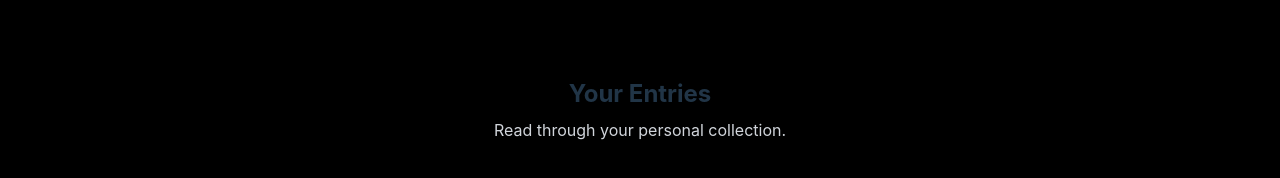
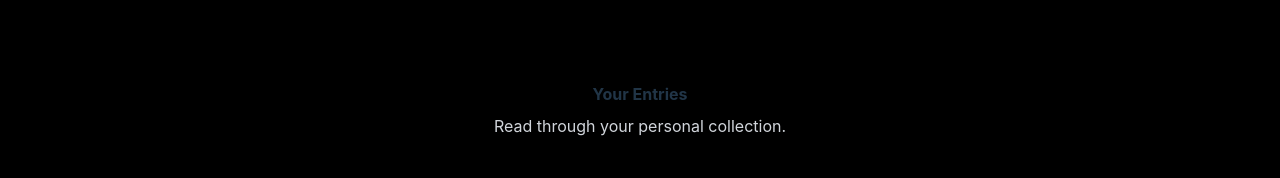
Before and after one commit to paulocerez/thoughts-enhanced, a Vue app: page /history in a window 1280 px wide. Shown: the part 294-472 px from the top of the page. Built offline with nearby package versions, Linux system fonts and the light colour scheme; no server answers.

Commit message:
fix: Header height

```diff
--- a/src/views/ThoughtHistory.vue
+++ b/src/views/ThoughtHistory.vue
@@ -1,8 +1,8 @@
 <template>
 	<div>
 		<div class="header m-24">
-			<h2 class="text-2xl font-bold p-2">Your Entries</h2>
-			<h3 class="text-l text-gray-300">Read through your personal collection.</h3>
+			<h3 class="font-bold p-2">Your Entries</h3>
+			<h4 class="text-gray-300">Read through your personal collection.</h4>
 		</div>
 		<div class="grid lg:grid-cols-2 gap-24 justify-center">
 			<div v-for="post in posts" :key="post.id"
```
